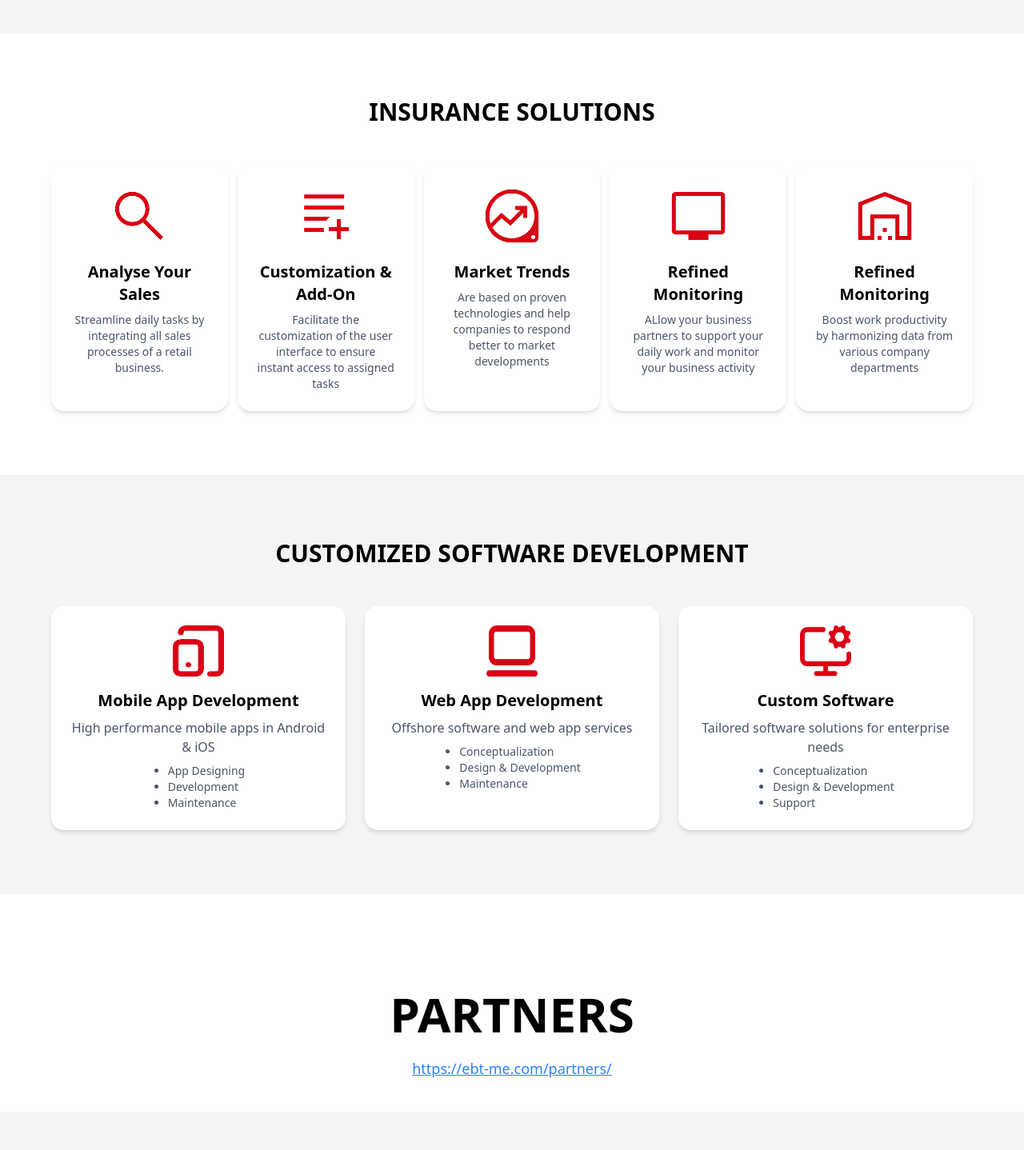
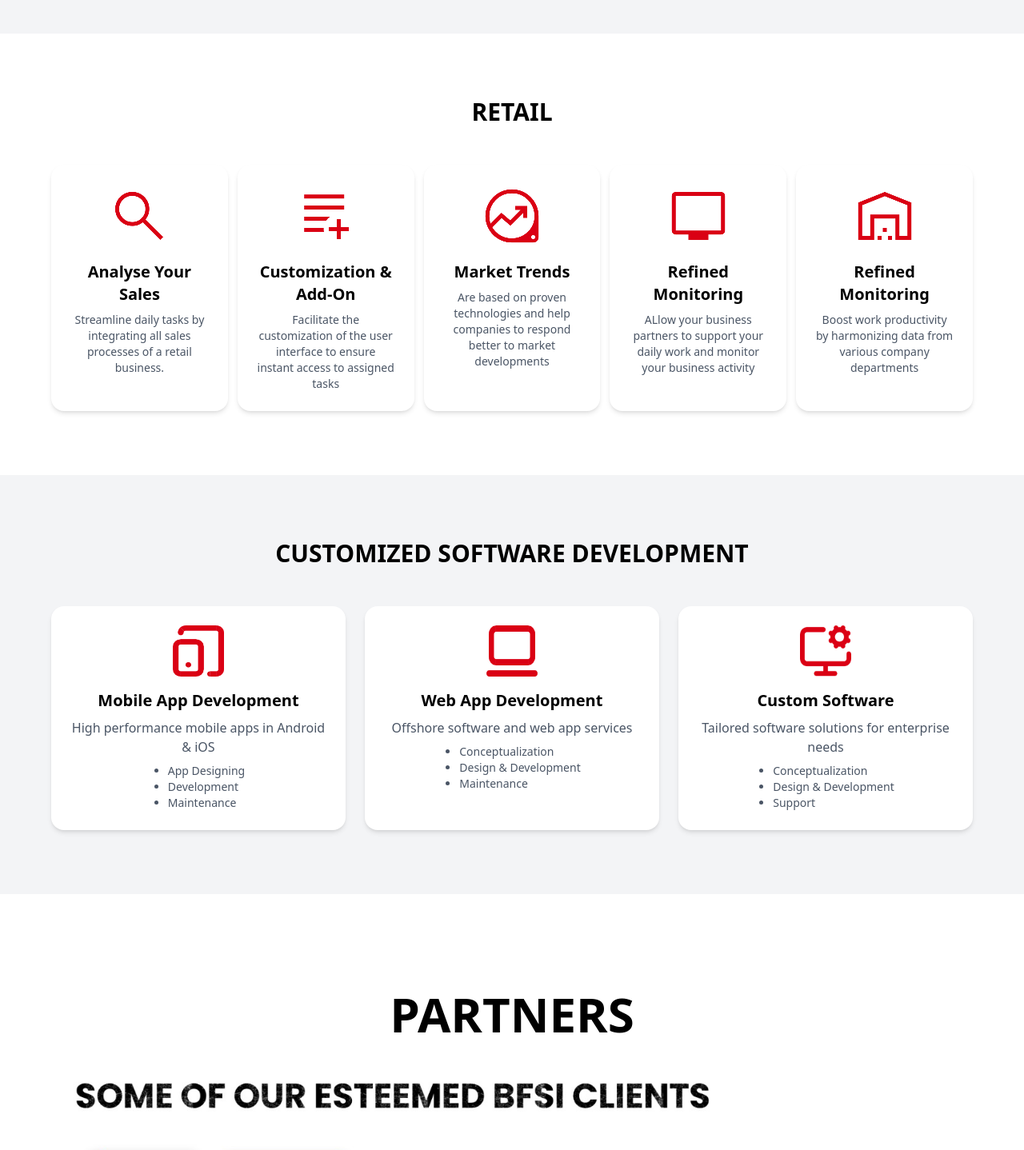
Before and after one commit to varun77x/Static_website_IT, a React (Vite) app in the folder frontend/: page / in a window 1280 px wide. Shown: the part 2780-4218 px from the top of the page at 80% size. Built offline with nearby package versions, Linux system fonts and the light colour scheme.

Commit message:
partnersImg

```diff
--- a/frontend/src/Components/Offerings.jsx
+++ b/frontend/src/Components/Offerings.jsx
@@ -15,10 +15,11 @@ import RT3 from '../assets/RT3.png';
 import RT4 from '../assets/RT4.png';
 import RT5 from '../assets/RT5.png';
 
-import { Swiper, SwiperSlide } from 'swiper/react';
-import { Pagination } from 'swiper/modules';
-import 'swiper/css';
-import 'swiper/css/pagination';
+// decided not to use swiper...
+// import { Swiper, SwiperSlide } from 'swiper/react';
+// import { Pagination } from 'swiper/modules';
+// import 'swiper/css';
+// import 'swiper/css/pagination';
 
 
 export default function Offerings() {
@@ -194,7 +195,7 @@ export default function Offerings() {
 
             {/* Retail Section */}
             <section id="retail" className="mt-20 w-full bg-white text-center flex flex-col justify-center items-center px-6">
-                <h2 className="text-3xl font-semibold mb-12 text-center">INSURANCE SOLUTIONS</h2>
+                <h2 className="text-3xl font-semibold mb-12 text-center">RETAIL</h2>
 
                 <div className="grid grid-cols-1 sm:grid-cols-2 lg:grid-cols-5 gap-3 w-full max-w-6xl">
                     <div className="bg-white p-6 rounded-2xl shadow-md hover:bg-blue-50 transition-colors duration-300 flex flex-col items-center text-center">
--- a/frontend/src/Components/Partners.jsx
+++ b/frontend/src/Components/Partners.jsx
@@ -1,3 +1,4 @@
+import partnersImg from '../assets/partnersImg.jpeg'
 export default function Partners() {
   return (
     <section
@@ -7,15 +8,7 @@ export default function Partners() {
       <h2 className="text-4xl sm:text-5xl lg:text-6xl font-semibold mb-6">
         PARTNERS
       </h2>
-      <p className="text-base sm:text-lg max-w-2xl mx-auto text-blue-500 underline break-words">
-        <a
-          href="https://ebt-me.com/partners/"
-          target="_blank"
-          rel="noopener noreferrer"
-        >
-          https://ebt-me.com/partners/
-        </a>
-      </p>
+      <img src={partnersImg} alt="partnersImg.jpeg" />
     </section>
   );
 }
```
Also changed, not shown: frontend/src/assets/partnersImg.jpeg (added).
